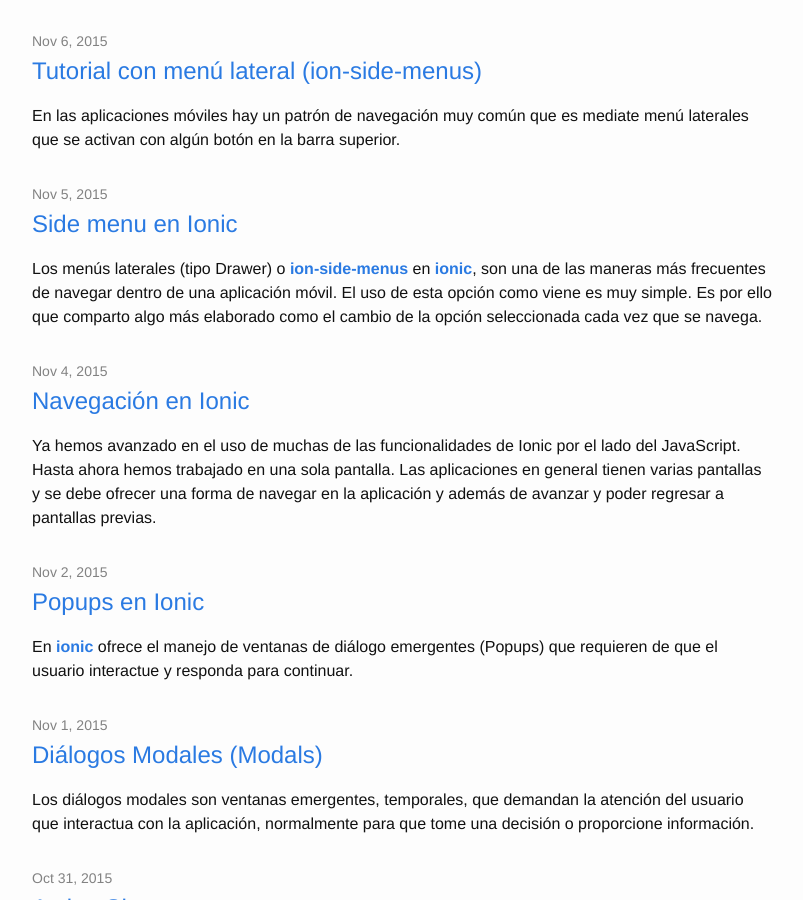
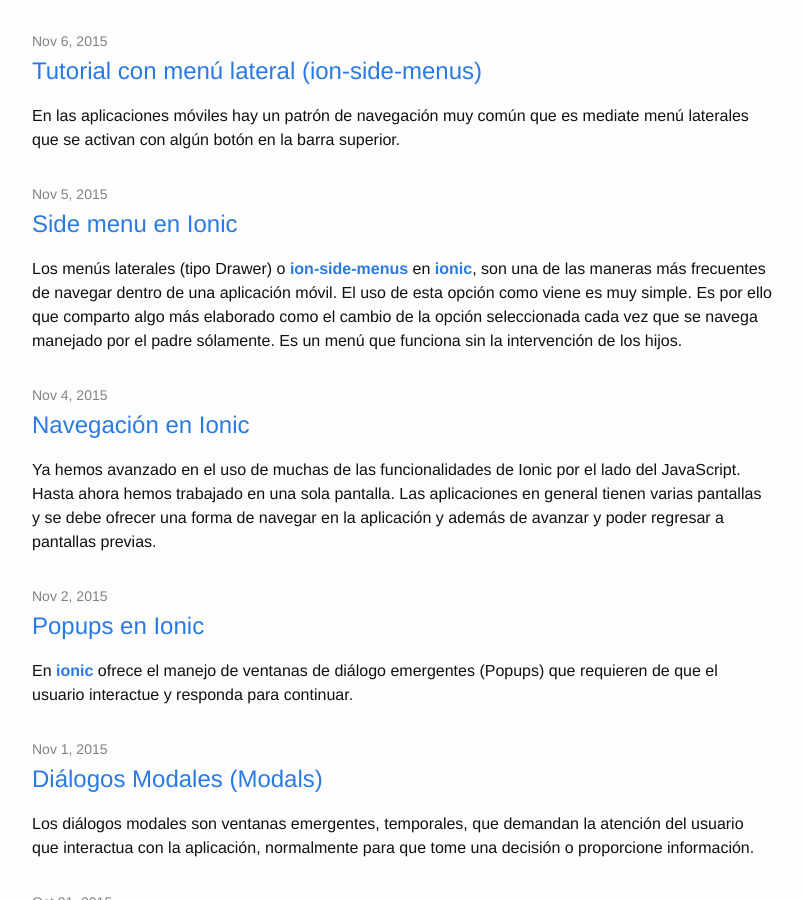
Before and after one commit to aaramirez/aaramirez.github.io, a Jekyll site: the page built from index.html, in a window 1280 px wide and 900 px high, scrolled down 744 px. Shown: the whole window, without its empty margins (238-1041 px from the left). Built offline with Jekyll 4.4.1, drawn with Linux system fonts in a browser that asks for light colours; some of the changed lines change nothing that is shown.

Commit message:
Side menu - Gestionado por el padre

```diff
--- a/_posts/desarrollos/ionic/2015-11-05-sidemenu.markdown
+++ b/_posts/desarrollos/ionic/2015-11-05-sidemenu.markdown
@@ -4,13 +4,7 @@
 categories: ionic angularjs cordova tutorial
 ---
 
-Los menús laterales (tipo Drawer) o [__ion-side-menus__][1] en [__ionic__][2], son una de las maneras más frecuentes de navegar dentro de una aplicación móvil. El uso de esta opción como viene es muy simple. Es por ello que comparto algo más elaborado como el cambio de la opción seleccionada cada vez que se navega.
-
-Les dejo un *pen* que cambia la opción en la medida que navegamos la aplicación. Hay un problema con el *caching* y la navegación al estado previo, si no se desabilita entonces la navegación al estado previo no actualiza las opciones del menú.
-
-¿Hay una mejor manera?
-
-P.D: Si la hay. Básicamente en lugar de deshabilitar el *cache* en toda la aplicación se puede capturar el evento en el padre y el menú es autogestionado por el padre y los hijos no tienen que hacer nada para gestionar el estado del menú.
+Los menús laterales (tipo Drawer) o [__ion-side-menus__][1] en [__ionic__][2], son una de las maneras más frecuentes de navegar dentro de una aplicación móvil. El uso de esta opción como viene es muy simple. Es por ello que comparto algo más elaborado como el cambio de la opción seleccionada cada vez que se navega manejado por el padre sólamente. Es un menú que funciona sin la intervención de los hijos.
 
 <style>
 .phone {
```
